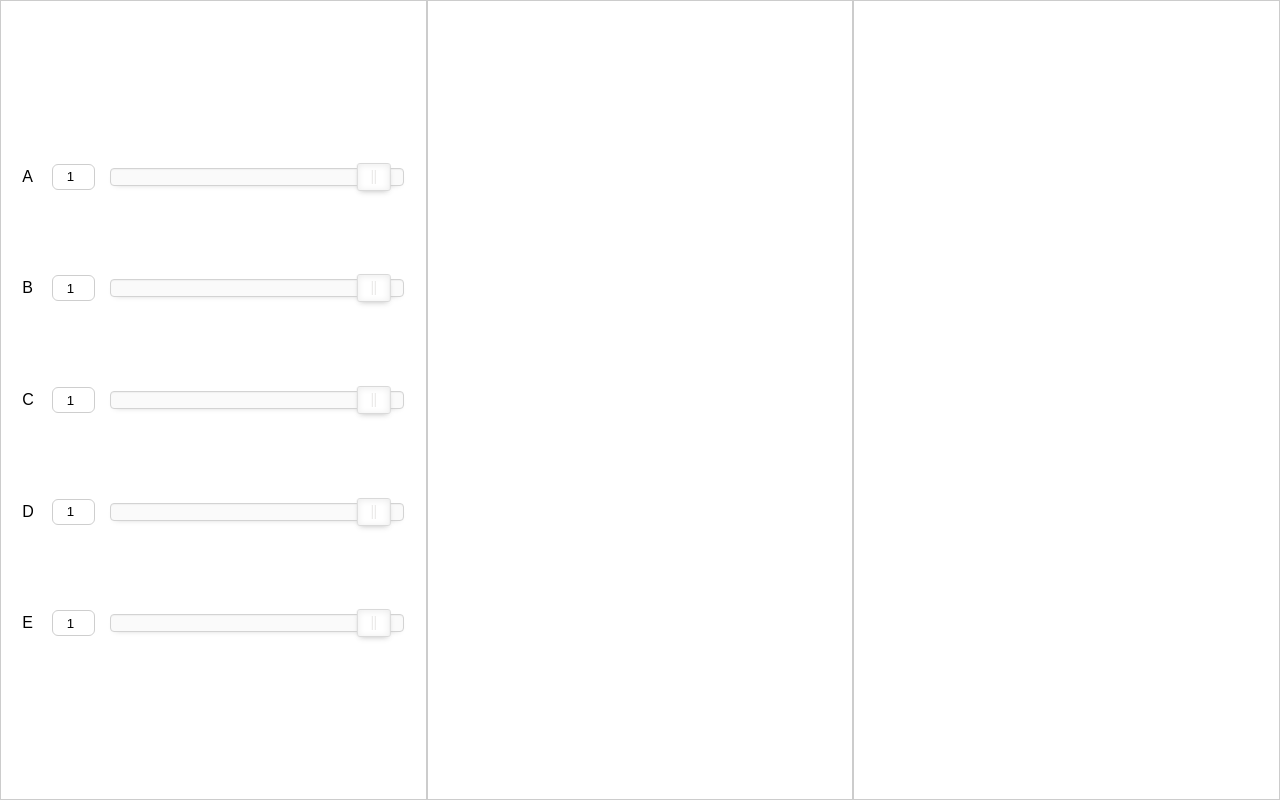
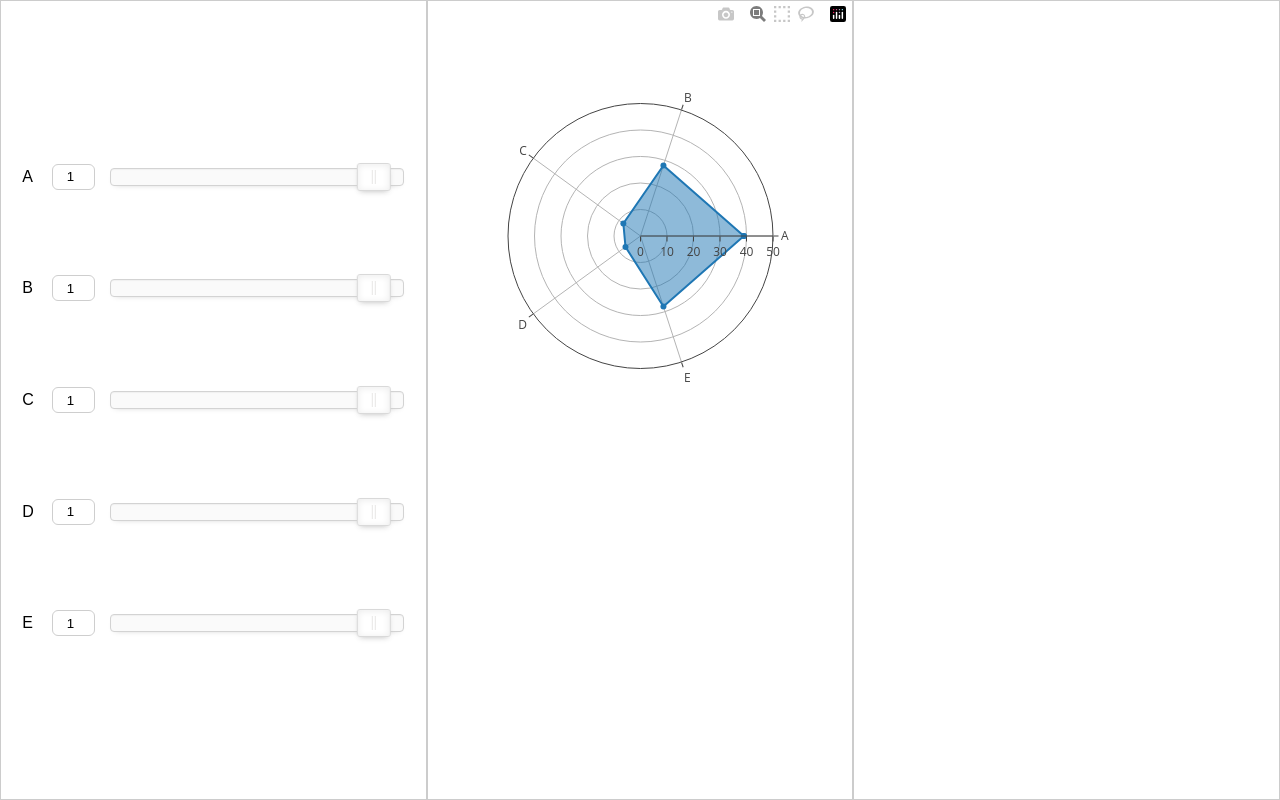
Before and after one commit to Tomansion/ecological_project_rating, a Vue app: page / in a window 1280 px wide. Built offline with nearby package versions, Linux system fonts and the light colour scheme.

Commit message:
wip radar

```diff
--- a/package.json
+++ b/package.json
@@ -10,6 +10,8 @@
   "dependencies": {
     "core-js": "^3.6.5",
     "nouislider": "^15.5.0",
+    "plotly.js": "^2.7.0",
+    "plotly.js-dist-min": "^2.7.0",
     "vue": "^2.6.11"
   },
   "devDependencies": {
--- a/src/App.vue
+++ b/src/App.vue
@@ -6,17 +6,20 @@
         v-on:updateCriteria="updateCriteria"
       />
     </div>
-    <div class="section"></div>
+    <div class="section">
+      <RadarChart v-if="criteriaValues" :criteriaValues="criteriaValues" />
+    </div>
     <div class="section"></div>
   </div>
 </template>
 
 <script>
 import CoefPicker from "./components/CoefPicker.vue";
+import RadarChart from "./components/RadarChart.vue";
 
 export default {
   name: "App",
-  components: { CoefPicker },
+  components: { CoefPicker, RadarChart },
   data() {
     return {
       nbCriteria: 5,
--- a/src/components/CoefPicker.vue
+++ b/src/components/CoefPicker.vue
@@ -33,7 +33,11 @@ export default {
   created() {
     this.criteriaValues = [];
     for (let i = 0; i < this.nbCriteria; i++)
-      this.criteriaValues.push({ coef: 1, value: 5 });
+      this.criteriaValues.push({
+        coef: 1,
+        value: 5,
+        letter: String.fromCharCode(64 + i),
+      });
     this.$emit("updateCriteria", this.criteriaValues);
   },
   mounted() {
--- /dev/null
+++ b/src/components/RadarChart.vue
@@ -0,0 +1,46 @@
+<template>
+  <div id="RadarChart"></div>
+</template>
+
+<script>
+import Plotly from 'plotly.js-dist-min'
+
+export default {
+  props: {
+    criteriaValues: {
+      type: Array,
+      required: true,
+    },
+  },
+  mounted() {
+    let data = [
+      {
+        type: "scatterpolar",
+
+        r: [39, 28, 8, 7, 28, 39],
+
+        theta: ["A", "B", "C", "D", "E", "A"],
+
+        fill: "toself",
+      },
+    ];
+
+    let layout = {
+      polar: {
+        radialaxis: {
+          visible: true,
+
+          range: [0, 50],
+        },
+      },
+
+      showlegend: false,
+    };
+
+    Plotly.newPlot("RadarChart", data, layout);
+  },
+};
+</script>
+
+<style>
+</style>
```
Also changed, not shown: 1 other file (tests, documents, lock files or other folders).
